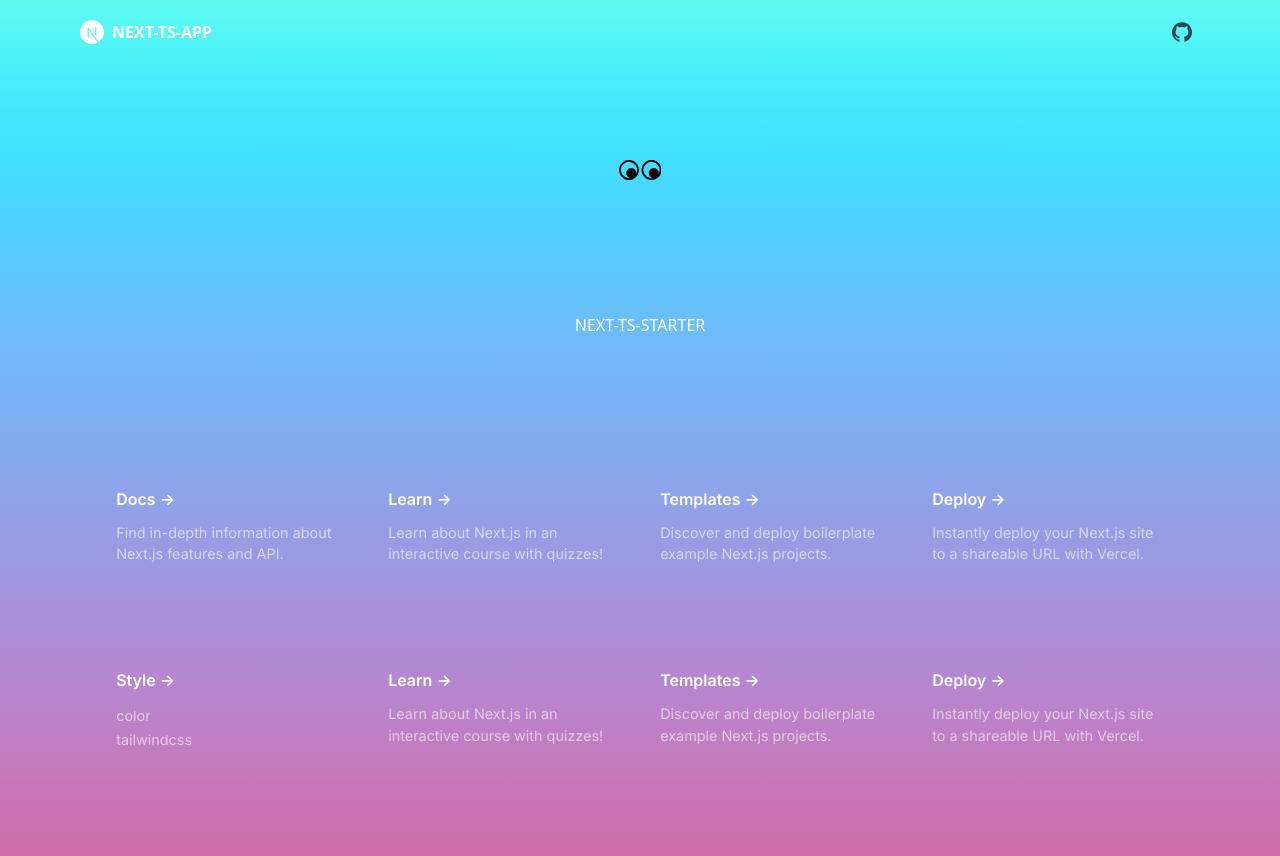
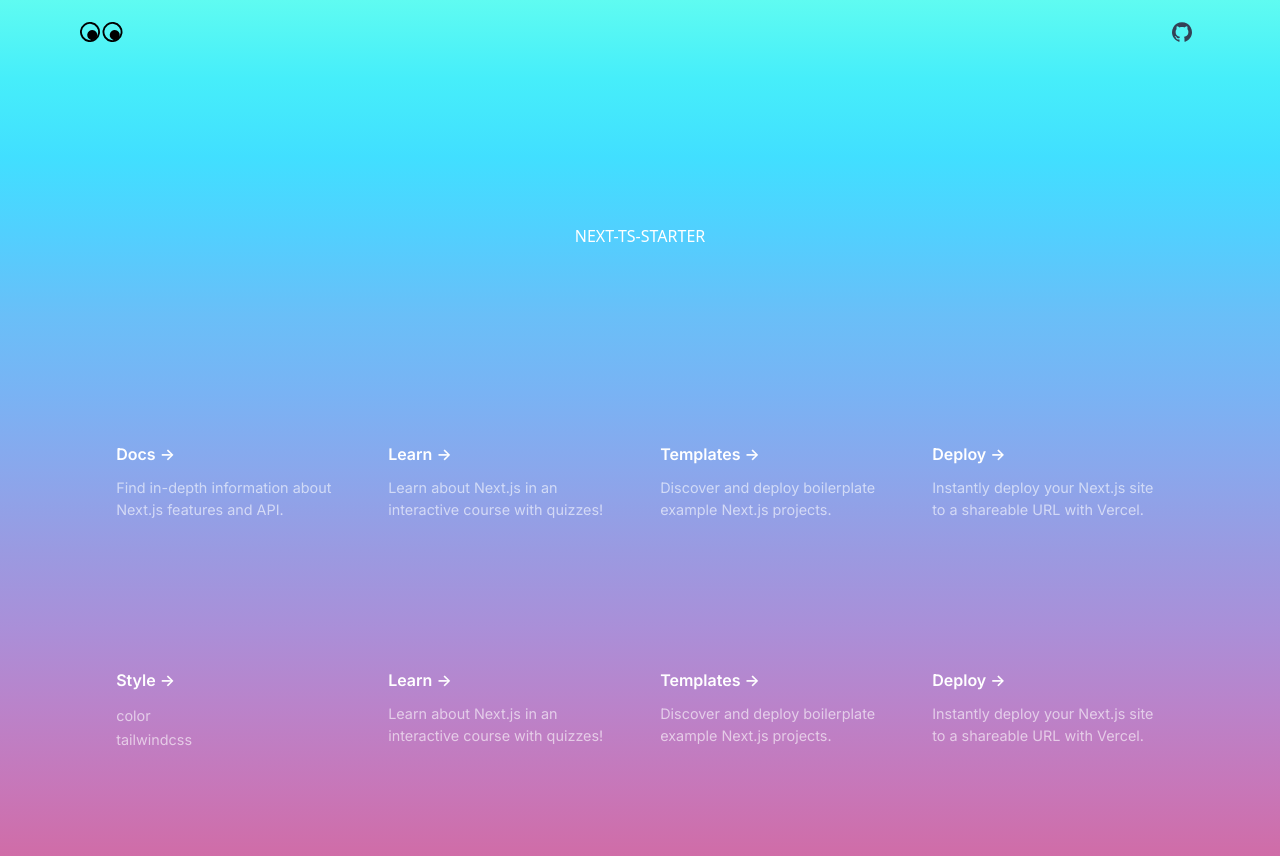
Before and after one commit to llatom/next-llm-app, a Next.js app: page / in a window 1280 px wide. Shown: the top 856 px of the page. Built offline with nearby package versions, Linux system fonts and the light colour scheme.

Commit message:
chore: style config

```diff
--- a/components/header.tsx
+++ b/components/header.tsx
@@ -1,16 +1,44 @@
+import styles from '@/styles/Home.module.css'
 export default function Header() {
   return (
     <header className="sticky top-0 z-40 w-full">
       <div className="flex h-16 items-center space-x-4 mx-20">
         <div className="flex gap-6 md:gap-10">
           <a className="hidden items-center space-x-2 md:flex">
-            <svg xmlns="http://www.w3.org/2000/svg" viewBox="0 0 24 24" className="h-6 w-6">
-              <path
-                fill="currentColor"
-                d="M11.572 0c-.176 0-.31.001-.358.007a19.76 19.76 0 0 1-.364.033C7.443.346 4.25 2.185 2.228 5.012a11.875 11.875 0 0 0-2.119 5.243c-.096.659-.108.854-.108 1.747s.012 1.089.108 1.748c.652 4.506 3.86 8.292 8.209 9.695.779.25 1.6.422 2.534.525.363.04 1.935.04 2.299 0 1.611-.178 2.977-.577 4.323-1.264.207-.106.247-.134.219-.158-.02-.013-.9-1.193-1.955-2.62l-1.919-2.592-2.404-3.558a338.739 338.739 0 0 0-2.422-3.556c-.009-.002-.018 1.579-.023 3.51-.007 3.38-.01 3.515-.052 3.595a.426.426 0 0 1-.206.214c-.075.037-.14.044-.495.044H7.81l-.108-.068a.438.438 0 0 1-.157-.171l-.05-.106.006-4.703.007-4.705.072-.092a.645.645 0 0 1 .174-.143c.096-.047.134-.051.54-.051.478 0 .558.018.682.154.035.038 1.337 1.999 2.895 4.361a10760.433 10760.433 0 0 0 4.735 7.17l1.9 2.879.096-.063a12.317 12.317 0 0 0 2.466-2.163 11.944 11.944 0 0 0 2.824-6.134c.096-.66.108-.854.108-1.748 0-.893-.012-1.088-.108-1.747-.652-4.506-3.859-8.292-8.208-9.695a12.597 12.597 0 0 0-2.499-.523A33.119 33.119 0 0 0 11.573 0zm4.069 7.217c.347 0 .408.005.486.047a.473.473 0 0 1 .237.277c.018.06.023 1.365.018 4.304l-.006 4.218-.744-1.14-.746-1.14v-3.066c0-1.982.01-3.097.023-3.15a.478.478 0 0 1 .233-.296c.096-.05.13-.054.5-.054z"
-              ></path>
+            <svg viewBox="0 0 34 16" fill="none" xmlns="http://www.w3.org/2000/svg" className={styles.nav_eyes}>
+              <g
+                id="eyeLeft"
+                data-svg-origin="8 8"
+                transform="matrix(-0.80326,0.59562,-0.59562,-0.80326,19.19104,9.66112)"
+                style={{ transformOrigin: '0px 0px;' }}
+              >
+                <path
+                  d="M8 15.25C12.0041 15.25 15.25 12.0041 15.25 8C15.25 3.99594 12.0041 0.75 8 0.75C3.99594 0.75 0.75 3.99594 0.75 8C0.75 12.0041 3.99594 15.25 8 15.25Z"
+                  stroke="currentColor"
+                  strokeWidth="1.5"
+                ></path>
+                <path
+                  d="M8 9C10.2091 9 12 7.20914 12 5C12 2.79086 10.2091 1 8 1C5.79086 1 4 2.79086 4 5C4 7.20914 5.79086 9 8 9Z"
+                  fill="currentColor"
+                ></path>
+              </g>
+              <g
+                id="eyeRight"
+                data-svg-origin="26 8"
+                transform="matrix(-0.80326,0.59562,-0.59562,-0.80326,51.64972,-1.06004)"
+                style={{ transformOrigin: '0px 0px;' }}
+              >
+                <path
+                  d="M26 15.25C30.0041 15.25 33.25 12.0041 33.25 8C33.25 3.99594 30.0041 0.75 26 0.75C21.9959 0.75 18.75 3.99594 18.75 8C18.75 12.0041 21.9959 15.25 26 15.25Z"
+                  stroke="currentColor"
+                  strokeWidth="1.5"
+                ></path>
+                <path
+                  d="M26 9C28.2091 9 30 7.20914 30 5C30 2.79086 28.2091 1 26 1C23.7909 1 22 2.79086 22 5C22 7.20914 23.7909 9 26 9Z"
+                  fill="currentColor"
+                ></path>
+              </g>
             </svg>
-            <span className="hidden font-bold sm:inline-block">NEXT-TS-APP</span>
           </a>
           <button
             className="active:scale-95 inline-flex items-center justify-center rounded-md font-medium transition-colors focus:outline-none focus:ring-slate-400 focus:ring-offset-2 disabled:opacity-50 dark:focus:ring-slate-400 disabled:pointer-events-none dark:focus:ring-offset-slate-900 bg-transparent dark:hover:bg-slate-800 dark:text-slate-100 dark:hover:text-slate-100 data-[state=open]:bg-transparent dark:data-[state=open]:bg-transparent h-10 py-2 px-4 -ml-4 text-base hover:bg-transparent focus:ring-0 md:hidden"
--- a/pages/_document.tsx
+++ b/pages/_document.tsx
@@ -1,15 +1,16 @@
-import Document, { Head, Html, Main, NextScript } from "next/document";
+import Document, { Head, Html, Main, NextScript } from 'next/document'
 
 class MyDocument extends Document {
   render() {
-    let description = "Generate your website in seconds.";
-    let ogimage = "https://avatars.githubusercontent.com/u/7029383?v=4";
-    let sitename = "github.com";
-    let title = "website Generator";
+    let description = 'Generated by create next app'
+    let ogimage = 'https://avatars.githubusercontent.com/u/7029383?v=4'
+    let sitename = 'github.com'
+    let title = 'website Generator'
 
     return (
       <Html lang="en">
         <Head>
+          <meta name="viewport" content="width=device-width, initial-scale=1" />
           <link rel="icon" href="/favicon.ico" />
           <meta name="description" content={description} />
           <meta property="og:site_name" content={sitename} />
@@ -26,8 +27,8 @@ class MyDocument extends Document {
           <NextScript />
         </body>
       </Html>
-    );
+    )
   }
 }
 
-export default MyDocument;
+export default MyDocument
--- a/pages/index.tsx
+++ b/pages/index.tsx
@@ -8,53 +8,12 @@ const inter = Inter({ subsets: ['latin'] })
 
 export default function Home() {
   return (
-    <>
+    <div className={styles.home_page}>
       <Header></Header>
       <Head>
         <title className="text-3xl font-bold underline">Create Next App</title>
-        <meta name="description" content="Generated by create next app" />
-        <meta name="viewport" content="width=device-width, initial-scale=1" />
-        <link rel="icon" href="/favicon.ico" />
       </Head>
       <main className={styles.main}>
-        <a className={styles.nav__home}>
-          <span className={styles.visually_hidden}>Homepage</span>
-          <svg viewBox="0 0 34 16" fill="none" xmlns="http://www.w3.org/2000/svg" className={styles.nav_eyes}>
-            <g
-              id="eyeLeft"
-              data-svg-origin="8 8"
-              transform="matrix(-0.80326,0.59562,-0.59562,-0.80326,19.19104,9.66112)"
-              style={{ transformOrigin: '0px 0px;' }}
-            >
-              <path
-                d="M8 15.25C12.0041 15.25 15.25 12.0041 15.25 8C15.25 3.99594 12.0041 0.75 8 0.75C3.99594 0.75 0.75 3.99594 0.75 8C0.75 12.0041 3.99594 15.25 8 15.25Z"
-                stroke="currentColor"
-                strokeWidth="1.5"
-              ></path>
-              <path
-                d="M8 9C10.2091 9 12 7.20914 12 5C12 2.79086 10.2091 1 8 1C5.79086 1 4 2.79086 4 5C4 7.20914 5.79086 9 8 9Z"
-                fill="currentColor"
-              ></path>
-            </g>
-            <g
-              id="eyeRight"
-              data-svg-origin="26 8"
-              transform="matrix(-0.80326,0.59562,-0.59562,-0.80326,51.64972,-1.06004)"
-              style={{ transformOrigin: '0px 0px;' }}
-            >
-              <path
-                d="M26 15.25C30.0041 15.25 33.25 12.0041 33.25 8C33.25 3.99594 30.0041 0.75 26 0.75C21.9959 0.75 18.75 3.99594 18.75 8C18.75 12.0041 21.9959 15.25 26 15.25Z"
-                stroke="currentColor"
-                strokeWidth="1.5"
-              ></path>
-              <path
-                d="M26 9C28.2091 9 30 7.20914 30 5C30 2.79086 28.2091 1 26 1C23.7909 1 22 2.79086 22 5C22 7.20914 23.7909 9 26 9Z"
-                fill="currentColor"
-              ></path>
-            </g>
-          </svg>
-        </a>
-
         <div className={styles.center}>
           <h1>NEXT-TS-STARTER</h1>
         </div>
@@ -110,6 +69,6 @@ export default function Home() {
         </div>
         <Footer />
       </main>
-    </>
+    </div>
   )
 }
--- a/styles/Home.module.css
+++ b/styles/Home.module.css
@@ -1,3 +1,20 @@
+.home_page {
+  background-image: linear-gradient(
+    to top,
+    #d16ba5,
+    #c777b9,
+    #ba83ca,
+    #aa8fd8,
+    #9a9ae1,
+    #8aa7ec,
+    #79b3f4,
+    #69bff8,
+    #52cffe,
+    #41dfff,
+    #46eefa,
+    #5ffbf1
+  );
+}
 .main {
   display: flex;
   flex-direction: column;
@@ -28,6 +45,7 @@
 .nav_eyes {
   display: flex;
   height: 1.25rem;
+  color: #000;
 }
 
 .description {
@@ -87,7 +105,8 @@
   margin-bottom: 0.7rem;
 }
 
-.card p, .card a {
+.card p,
+.card a {
   margin: 0;
   opacity: 0.6;
   font-size: 0.9rem;
@@ -114,7 +133,6 @@
     transform: translateX(4px);
   }
 }
-
 
 /* Mobile */
 @media (max-width: 700px) {
--- a/styles/globals.css
+++ b/styles/globals.css
@@ -91,7 +91,12 @@ body {
 
 body {
   color: rgb(var(--foreground-rgb));
-  background-image: linear-gradient(to top, #d16ba5, #c777b9, #ba83ca, #aa8fd8, #9a9ae1, #8aa7ec, #79b3f4, #69bff8, #52cffe, #41dfff, #46eefa, #5ffbf1);
+  background: linear-gradient(
+      to bottom,
+      transparent,
+      rgb(var(--background-end-rgb))
+    )
+    rgb(var(--background-start-rgb));
 }
 
 a {
```
